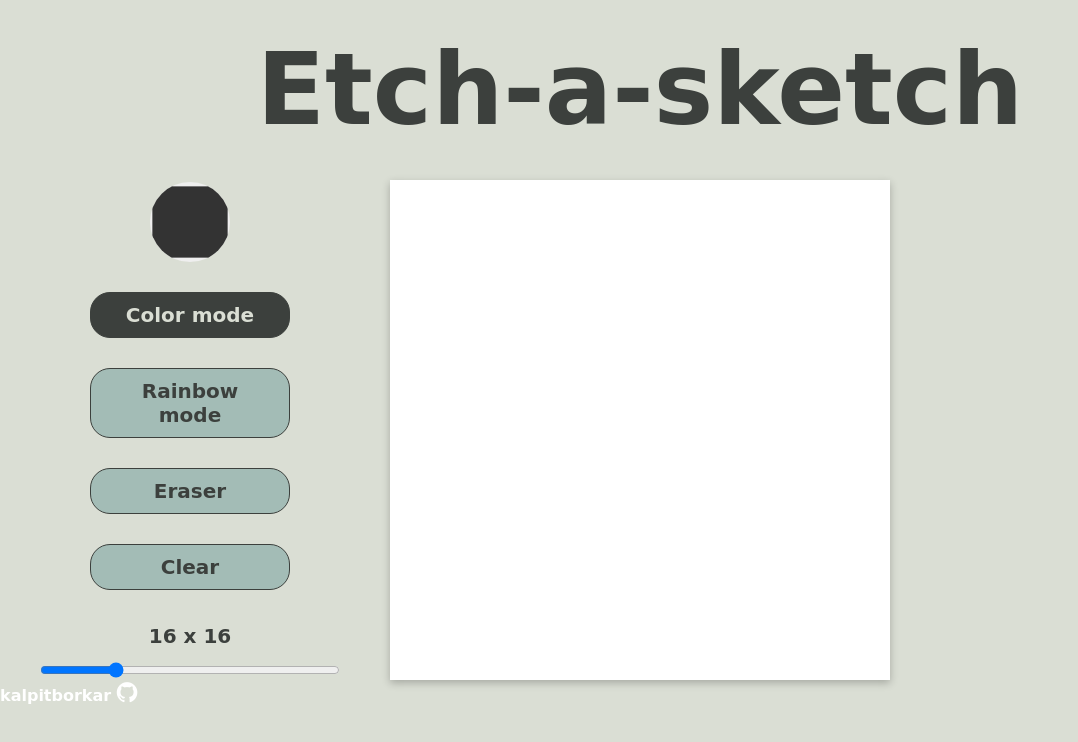
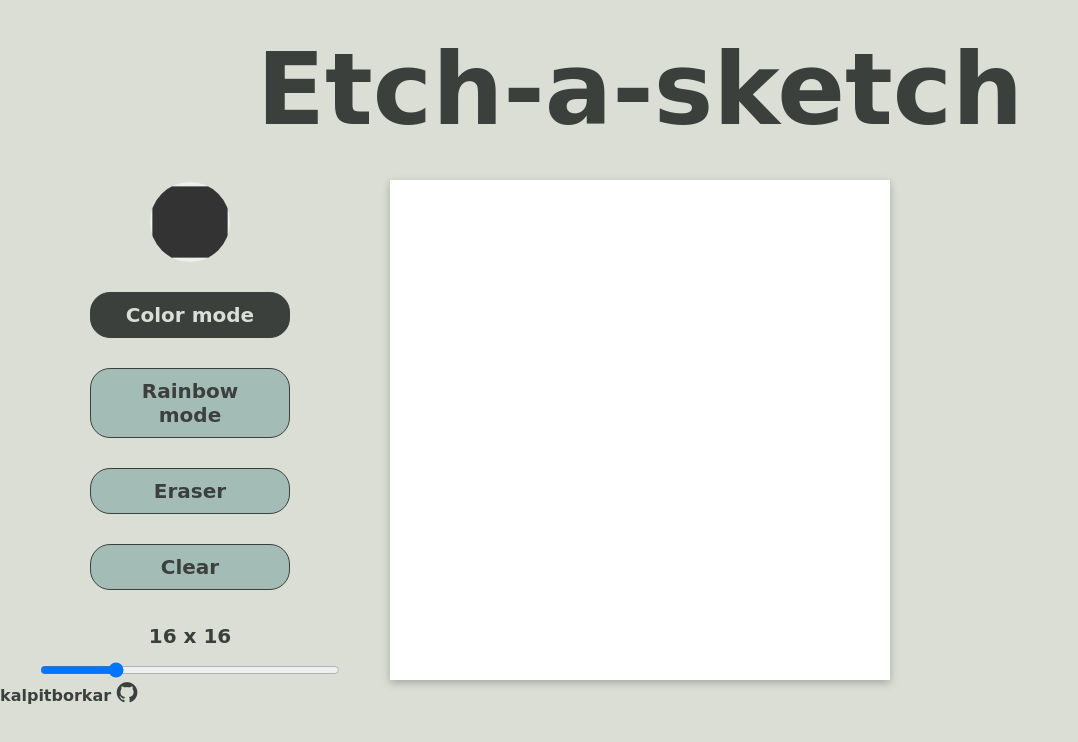
Before and after one commit to kalpitborkar/etch-a-sketch, a plain HTML site: page index.html in a window 1280 px wide. Shown: the whole page, without its empty margins (0-1078 px from the left). Drawn offline with Linux system fonts and the light colour scheme; a web font is replaced by a local one.

Commit message:
Change github link color

```diff
--- a/styles.css
+++ b/styles.css
@@ -116,13 +116,13 @@ input[type="range"] {
   user-select: none;
 }
 
-a{
-  color: white;
+a {
+  color: var(--primary-dark);
   text-decoration: none;
 }
 
 .fa-github {
-  color: white;
+  color: var(--primary-dark);
   font-size: 24px;
   transition: transform 0.3s ease-in-out;
 }
```
